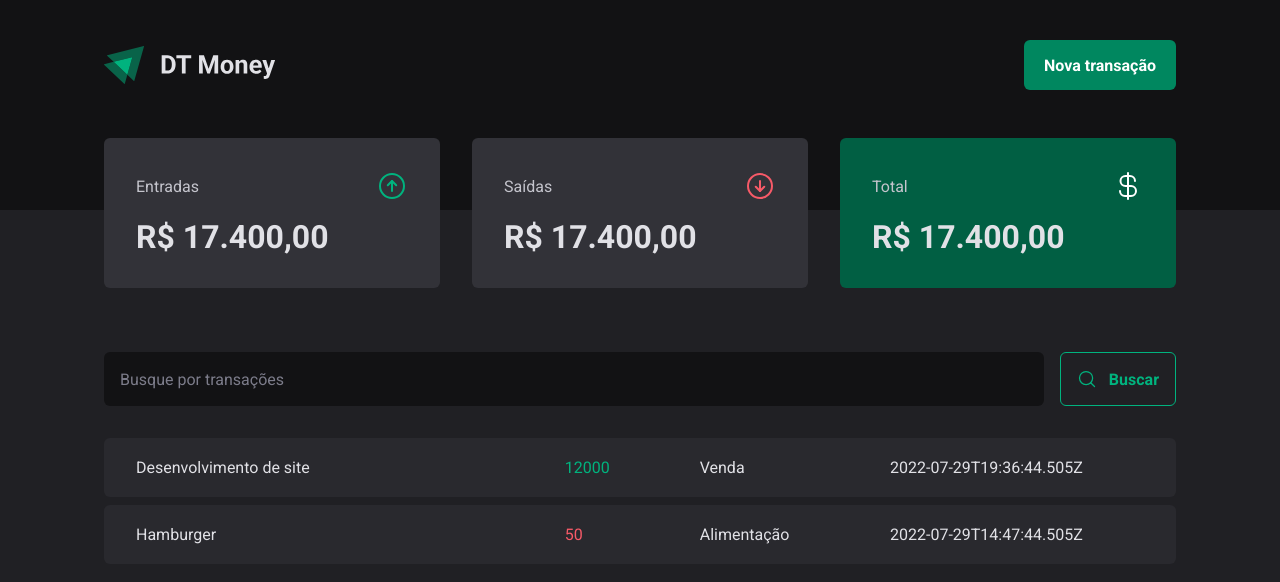
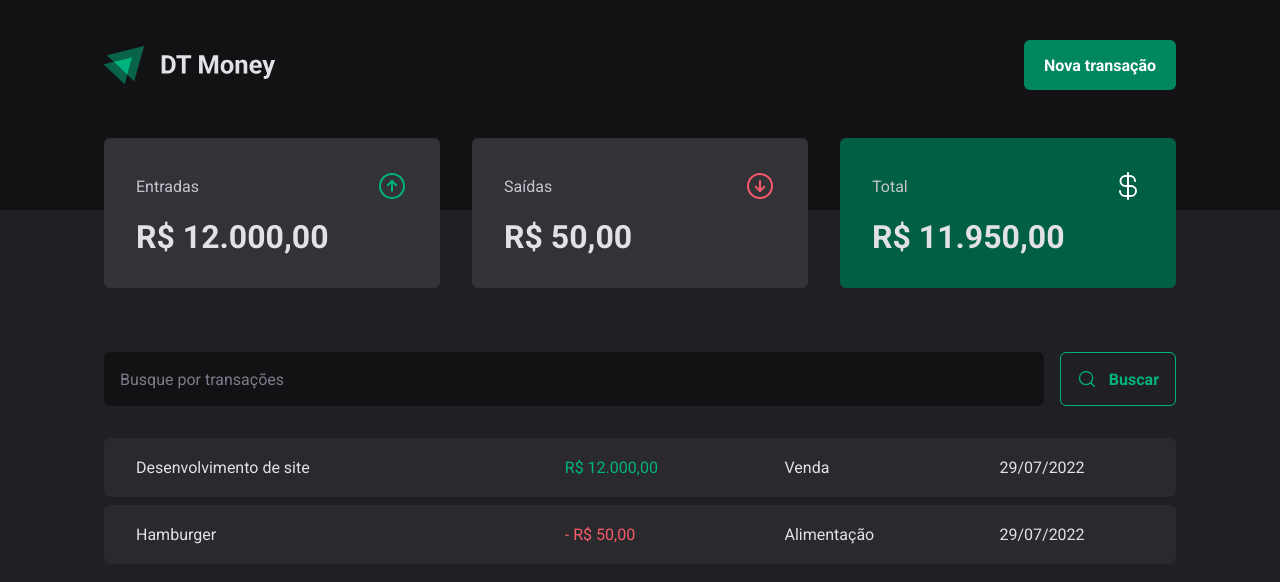
Before and after one commit to joel-luis/dt-money, a React (Vite) app: page / in a window 1280 px wide. Shown: the top 582 px of the page. Built offline with nearby package versions, Linux system fonts and the light colour scheme; data requests are answered from the project's data file.

Commit message:
create hooks and contexts

```diff
--- a/src/App.tsx
+++ b/src/App.tsx
@@ -2,12 +2,15 @@
 import { defaultTheme } from 'styles/theme'
 import { GlobalStyle } from 'styles/global'
 import { Transactions } from 'pages/Transactions'
+import { TransactionsProvider } from 'contexts/TransactionContext'
 
 export function App() {
   return (
     <ThemeProvider theme={defaultTheme}>
       <GlobalStyle />
-      <Transactions />
+      <TransactionsProvider>
+        <Transactions />
+      </TransactionsProvider>
     </ThemeProvider>
   )
 }
--- a/src/components/Summary/index.tsx
+++ b/src/components/Summary/index.tsx
@@ -1,10 +1,14 @@
 import { useTheme } from 'styled-components'
 import { ArrowCircleUp, ArrowCircleDown, CurrencyDollar } from 'phosphor-react'
+import { priceFormatter } from 'utils/formater'
+import { useSummary } from 'hooks/useSummary'
 
 import * as S from './styles'
 
 export function Summary() {
   const theme = useTheme()
+  const summary = useSummary()
+
   return (
     <S.SummaryContainer>
       <S.SummaryCard>
@@ -12,21 +16,21 @@
           <span>Entradas</span>
           <ArrowCircleUp size={32} color={theme['green-300']} />
         </header>
-        <strong>R$ 17.400,00</strong>
+        <strong>{priceFormatter.format(summary.income)}</strong>
       </S.SummaryCard>
       <S.SummaryCard>
         <header>
           <span>Saídas</span>
           <ArrowCircleDown size={32} color={theme['red-300']} />
         </header>
-        <strong>R$ 17.400,00</strong>
+        <strong>{priceFormatter.format(summary.outcome)}</strong>
       </S.SummaryCard>
       <S.SummaryCard variant="green">
         <header>
           <span>Total</span>
           <CurrencyDollar size={32} color={theme['white']} />
         </header>
-        <strong>R$ 17.400,00</strong>
+        <strong>{priceFormatter.format(summary.total)}</strong>
       </S.SummaryCard>
     </S.SummaryContainer>
   )
--- /dev/null
+++ b/src/contexts/TransactionContext.tsx
@@ -0,0 +1,49 @@
+import {
+  createContext,
+  ReactNode,
+  useContext,
+  useEffect,
+  useState
+} from 'react'
+
+interface Transaction {
+  id: number
+  description: string
+  type: 'income' | 'outcome'
+  price: number
+  category: string
+  createdAt: string
+}
+
+interface TransactionContextProps {
+  transactions: Transaction[]
+}
+
+interface TrasactionsProviderProps {
+  children: ReactNode
+}
+
+const TransactionContext = createContext({} as TransactionContextProps)
+
+export function TransactionsProvider({ children }: TrasactionsProviderProps) {
+  const [transactions, setTransactions] = useState<Transaction[]>([])
+
+  async function loadTransactions() {
+    const response = await fetch('http://localhost:3333/transactions')
+    const data = await response.json()
+
+    setTransactions(data)
+  }
+
+  useEffect(() => {
+    loadTransactions()
+  }, [])
+
+  return (
+    <TransactionContext.Provider value={{ transactions }}>
+      {children}
+    </TransactionContext.Provider>
+  )
+}
+
+export const useTransactions = () => useContext(TransactionContext)
--- /dev/null
+++ b/src/hooks/useSummary.ts
@@ -0,0 +1,24 @@
+import { useTransactions } from 'contexts/TransactionContext'
+
+export function useSummary() {
+  const { transactions } = useTransactions()
+
+  const summary = transactions.reduce(
+    (acc, transaction) => {
+      if (transaction.type === 'income') {
+        acc.income += transaction.price
+        acc.total += transaction.price
+      } else {
+        acc.outcome += transaction.price
+        acc.total -= transaction.price
+      }
+      return acc
+    },
+    {
+      income: 0,
+      outcome: 0,
+      total: 0
+    }
+  )
+  return summary
+}
--- a/src/pages/Transactions/index.tsx
+++ b/src/pages/Transactions/index.tsx
@@ -1,34 +1,13 @@
-import { useEffect, useState } from 'react'
-
 import { Header } from 'components/Header'
 import { Summary } from 'components/Summary'
 import { SearchForm } from './components/SearchForm'
+import { useTransactions } from 'contexts/TransactionContext'
+import { dateFormatter, priceFormatter } from 'utils/formater'
 
 import * as S from './styles'
 
-interface Transaction {
-  id: number
-  description: string
-  type: 'income' | 'outcome'
-  price: number
-  category: string
-  createdAt: string
-}
-
 export function Transactions() {
-  const [transactions, setTransactions] = useState<Transaction[]>([])
-
-  async function loadTransactions() {
-    const response = await fetch('http://localhost:3333/transactions')
-    const data = await response.json()
-
-    setTransactions(data)
-  }
-
-  useEffect(() => {
-    loadTransactions()
-  }, [])
-
+  const { transactions } = useTransactions()
   return (
     <>
       <Header />
@@ -42,11 +21,12 @@
                 <td width="40%">{transaction.description}</td>
                 <td>
                   <S.PriceHighlight variant={transaction.type}>
-                    {transaction.price}
+                    {transaction.type === 'outcome' && '- '}
+                    {priceFormatter.format(transaction.price)}
                   </S.PriceHighlight>
                 </td>
                 <td>{transaction.category}</td>
-                <td>{transaction.createdAt}</td>
+                <td>{dateFormatter.format(new Date(transaction.createdAt))}</td>
               </tr>
             ))}
           </tbody>
--- /dev/null
+++ b/src/utils/formater.ts
@@ -0,0 +1,6 @@
+export const dateFormatter = new Intl.DateTimeFormat('pt-BR')
+
+export const priceFormatter = new Intl.NumberFormat('pt-BR', {
+  style: 'currency',
+  currency: 'BRL'
+})
```
